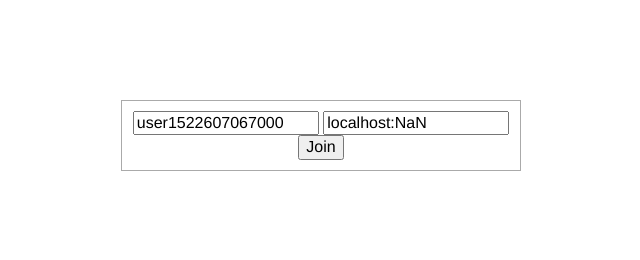
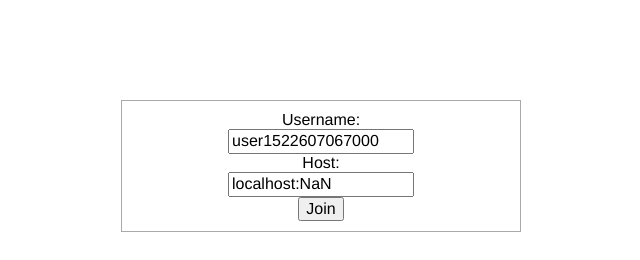
Before and after one commit to zbicin/simple-chat-client, a website: page www/index.html in a window 1280 px wide. Shown: the whole page, without its empty margins (319-959 px from the left). Drawn offline with nearby package versions, Linux system fonts and the light colour scheme.

Commit message:
Improve login form styling

```diff
--- a/www/index.html
+++ b/www/index.html
@@ -10,7 +10,9 @@
 <body>
     <div id="login">
         <form id="loginForm">
+            <label for="username">Username:</label>
             <input type="text" id="username" placeholder="Username" required>
+            <label for="username">Host:</label>
             <input type="text" id="host" placeholder="Host" required>
             <br />
             <button>Join</button>
--- a/www/styles.css
+++ b/www/styles.css
@@ -13,6 +13,10 @@
     border: 1px solid #aaa;
     text-align: center;
     display: none;
+}
+
+#loginForm label {
+    display: block;
 }
 
 #chat {
```
